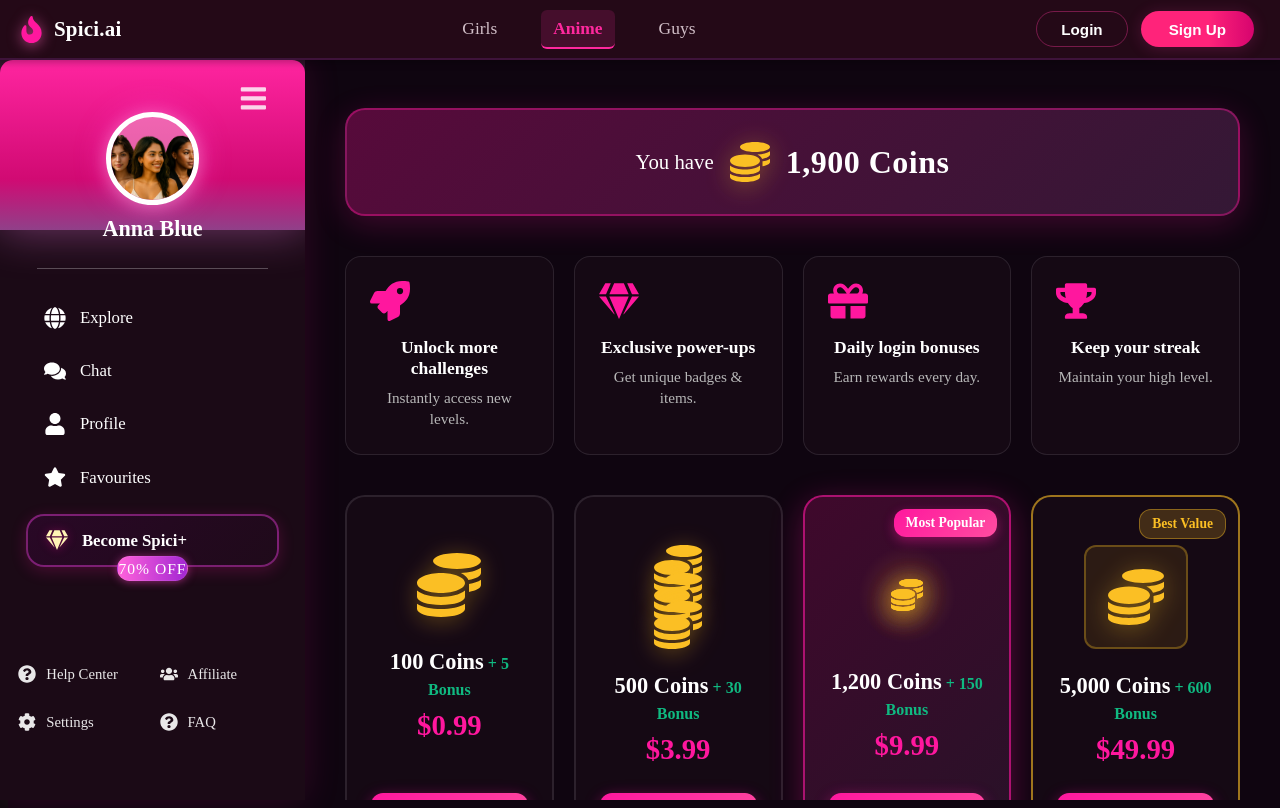
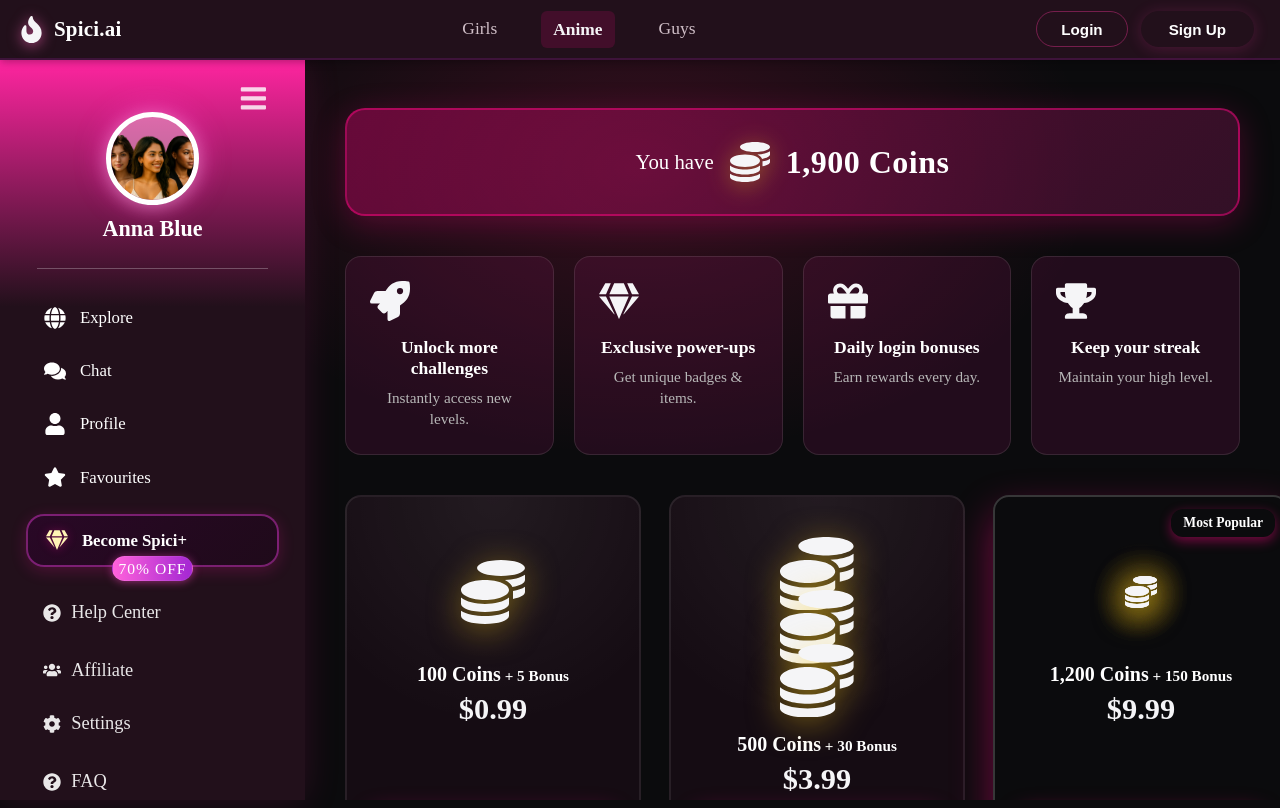
Before and after one commit to Waqas56jb/Spici.ai, a React (Create React App) app in the folder frontend/: page /coins in a window 1280 px wide. Built offline with nearby package versions, Linux system fonts and the light colour scheme.

Commit message:
home page is updated

```diff
--- a/frontend/public/index.html
+++ b/frontend/public/index.html
@@ -6,6 +6,10 @@
     <meta name="viewport" content="width=device-width, initial-scale=1, maximum-scale=5, user-scalable=yes, viewport-fit=cover" />
     <meta name="theme-color" content="#000000" />
     <title>Spici.ai Frontend</title>
+    <!-- Fonts: Poppins for headings/buttons, Inter fallback for body -->
+    <link rel="preconnect" href="https://fonts.googleapis.com" />
+    <link rel="preconnect" href="https://fonts.gstatic.com" crossorigin />
+    <link href="https://fonts.googleapis.com/css2?family=Inter:wght@400;500;600&family=Poppins:wght@500;600;700;800&display=swap" rel="stylesheet" />
   </head>
   <body>
     <noscript>You need to enable JavaScript to run this app.</noscript>
--- a/frontend/src/components/CoinsPage.css
+++ b/frontend/src/components/CoinsPage.css
@@ -6,7 +6,7 @@
   width: 100vw;
   max-width: 100vw;
   overflow-x: hidden;
-  background: #0f0510;
+  background: var(--surface-1);
   box-sizing: border-box;
 }
 
@@ -26,20 +26,20 @@
 }
 
 .coins-content {
-  max-width: 1200px;
+  max-width: 1280px;
   margin: 0 auto;
   width: 100%;
 }
 
 /* Current Coins Banner */
 .coins-banner {
-  background: linear-gradient(135deg, rgba(255, 23, 158, 0.3) 0%, rgba(139, 69, 139, 0.3) 100%);
-  border: 2px solid rgba(255, 23, 158, 0.4);
+  background: linear-gradient(135deg, rgba(249, 6, 128, 0.35) 0%, rgba(125, 26, 87, 0.35) 100%);
+  border: 2px solid rgba(249, 6, 128, 0.5);
   border-radius: 20px;
   padding: 32px;
   margin-bottom: 40px;
   text-align: center;
-  box-shadow: 0 8px 32px rgba(255, 23, 158, 0.2);
+  box-shadow: 0 8px 32px rgba(249, 6, 128, 0.25);
 }
 
 .coins-banner__content {
@@ -57,9 +57,9 @@
 }
 
 .coins-banner__icon {
-  color: #fbbf24;
+  color: var(--gold-500);
   font-size: 2.5rem;
-  filter: drop-shadow(0 4px 12px rgba(251, 191, 36, 0.4));
+  filter: drop-shadow(0 4px 12px rgba(250, 204, 21, 0.45));
 }
 
 .coins-banner__amount {
@@ -78,7 +78,7 @@
 }
 
 .coins-feature-card {
-  background: rgba(26, 13, 24, 0.6);
+  background: rgba(129, 23, 89, 0.2);
   border: 1px solid rgba(255, 255, 255, 0.1);
   border-radius: 16px;
   padding: 24px;
@@ -94,7 +94,7 @@
 }
 
 .coins-feature-card__icon {
-  color: #ff179e;
+  color: var(--pink-500);
   font-size: 2.5rem;
   margin-bottom: 16px;
   display: block;
@@ -117,16 +117,17 @@
 /* Coin Packages */
 .coins-packages {
   display: grid;
-  grid-template-columns: repeat(4, 1fr);
-  gap: 20px;
+  grid-template-columns: repeat(4, 296px);
+  gap: 28px;
+  justify-content: space-between;
   margin-bottom: 40px;
 }
 
 .coins-package {
-  background: rgba(26, 13, 24, 0.6);
-  border: 2px solid rgba(255, 255, 255, 0.1);
-  border-radius: 20px;
-  padding: 24px;
+  background: radial-gradient(120% 100% at 50% 0%, rgba(255, 255, 255, 0.06) 0%, rgba(0, 0, 0, 0) 60%), rgba(26, 13, 24, 0.7);
+  border: 2px solid rgba(255, 255, 255, 0.08);
+  border-radius: 16px;
+  padding: 22px 22px 18px 22px;
   text-align: center;
   cursor: pointer;
   transition: all 0.3s;
@@ -134,29 +135,29 @@
   display: flex;
   flex-direction: column;
   align-items: center;
-  min-height: 320px;
+  min-height: 340px; /* medium size like Figma */
 }
 
 .coins-package:hover {
-  border-color: rgba(255, 23, 158, 0.5);
+  border-color: rgba(249, 6, 128, 0.55);
   background: rgba(26, 13, 24, 0.8);
   transform: translateY(-4px);
-  box-shadow: 0 8px 24px rgba(255, 23, 158, 0.3);
+  box-shadow: 0 8px 24px rgba(249, 6, 128, 0.3);
 }
 
 .coins-package--popular {
-  background: linear-gradient(135deg, rgba(255, 23, 158, 0.2) 0%, rgba(139, 69, 139, 0.2) 100%);
-  border-color: rgba(255, 23, 158, 0.6);
-  box-shadow: 0 8px 32px rgba(255, 23, 158, 0.3);
+  background: var(--grad-primary);
+  border-color: rgba(255, 255, 255, 0.18);
+  box-shadow: 0 18px 40px rgba(249, 6, 128, 0.45);
 }
 
 .coins-package--best-value {
-  border-color: rgba(251, 191, 36, 0.6);
+  border-color: rgba(250, 204, 21, 0.65);
 }
 
 .coins-package--selected {
-  border-color: #ff179e;
-  box-shadow: 0 0 0 4px rgba(255, 23, 158, 0.2);
+  border-color: var(--pink-500);
+  box-shadow: 0 0 0 4px rgba(249, 6, 128, 0.25);
 }
 
 .coins-package__badge {
@@ -171,29 +172,29 @@
 }
 
 .coins-package__badge--popular {
-  background: linear-gradient(135deg, #ff179e 0%, #ff4da0 100%);
+  background: var(--grad-primary);
   color: #ffffff;
-  box-shadow: 0 4px 12px rgba(255, 23, 158, 0.4);
+  box-shadow: 0 4px 12px rgba(249, 6, 128, 0.45);
 }
 
 .coins-package__badge--best-value {
-  background: rgba(251, 191, 36, 0.2);
-  color: #fbbf24;
-  border: 1px solid rgba(251, 191, 36, 0.4);
+  background: rgba(250, 204, 21, 0.22);
+  color: var(--gold-500);
+  border: 1px solid rgba(250, 204, 21, 0.45);
 }
 
 .coins-package__icon-wrapper {
-  margin: 24px 0;
-  min-height: 80px;
+  margin: 18px 0 16px 0;
+  min-height: 110px;
   display: flex;
   align-items: center;
   justify-content: center;
 }
 
 .coins-package__icon {
-  color: #fbbf24;
-  font-size: 3rem;
-  filter: drop-shadow(0 4px 12px rgba(251, 191, 36, 0.4));
+  color: var(--gold-500);
+  font-size: 4.6rem;
+  filter: drop-shadow(0 6px 16px rgba(250, 204, 21, 0.5));
 }
 
 .coins-package__icon--single {
@@ -257,49 +258,66 @@
   flex: 1;
   display: flex;
   flex-direction: column;
-  gap: 8px;
-  margin-bottom: 20px;
+  gap: 6px;
+  margin-bottom: 16px;
 }
 
 .coins-package__amount {
-  font-size: 1.4rem;
+  font-size: 1.25rem;
   font-weight: 700;
   color: #ffffff;
 }
 
 .coins-package__bonus {
-  font-size: 1rem;
-  color: #10b981;
+  font-size: 0.95rem;
+  color: var(--success-500);
   font-weight: 600;
 }
 
 .coins-package__price {
-  font-size: 1.8rem;
+  font-size: 1.9rem;
   font-weight: 800;
-  color: #ff179e;
+  color: var(--pink-500);
 }
 
 .coins-package__button {
   width: 100%;
-  height: 48px;
-  background: linear-gradient(135deg, #ff179e 0%, #ff4da0 100%);
+  height: 46px;
+  background: #E6007A;
   color: #ffffff;
-  border: none;
-  border-radius: 12px;
+  border: 1px solid #92094E;
+  border-radius: 10px;
   font-size: 1rem;
   font-weight: 700;
   cursor: pointer;
   transition: all 0.3s;
-  box-shadow: 0 4px 16px rgba(255, 23, 158, 0.4);
+  box-shadow: 0 0 25px rgba(230, 0, 122, 0.4);
 }
 
 .coins-package__button:hover {
-  box-shadow: 0 6px 20px rgba(255, 23, 158, 0.5);
+  filter: brightness(1.04);
+  box-shadow: inset 0 0 0 1px rgba(255,255,255,0.18), 0 10px 26px rgba(249, 6, 128, 0.55);
   transform: translateY(-2px);
 }
 
 .coins-package__button:active {
   transform: translateY(0);
+}
+ .coins-package__button:focus-visible {
+  outline: none;
+  box-shadow: inset 0 0 0 2px rgba(255,255,255,0.25), 0 0 0 3px rgba(249,6,128,0.35), 0 10px 26px rgba(249, 6, 128, 0.55);
+}
+
+/* Popular card button outlined style */
+.coins-package--popular .coins-package__button {
+  background: #94044C;
+  border: 1px solid #FACC15;
+  color: #ffffff;
+  box-shadow: 0 0 25px rgba(230, 0, 122, 0.4), 0 0 15px rgba(230, 0, 122, 0.6);
+}
+.coins-package--popular .coins-package__button:hover {
+  filter: brightness(1.02);
+  transform: none;
 }
 
 /* Bottom Sections */
--- a/frontend/src/components/Header.css
+++ b/frontend/src/components/Header.css
@@ -8,7 +8,7 @@
   max-width: 100vw;
   box-sizing: border-box;
   height: 60px;
-  background: #240917;
+  background: #22101B;
   border-bottom: 2px solid #3e133a;
   display: flex;
   align-items: center;
@@ -23,7 +23,7 @@
   cursor: pointer; user-select: none;
 }
 .header__logo-icon {
-  color: #ff179e;
+  color: var(--pink-500);
   width: 27px; height: 27px;
   filter: drop-shadow(0 2px 7px #ff64b9a8);
 }
@@ -55,11 +55,26 @@
   background-color: rgba(255, 40, 158, 0.1);
 }
 .header__nav-link--active {
-  color: #ff289e;
-  border-bottom: 2.5px solid #ff289e;
+  color: var(--pink-500);
+  border-bottom: 2.5px solid var(--pink-500);
   font-weight: 700;
   opacity: 1;
-  background-color: rgba(255, 40, 158, 0.15);
+  background-color: rgba(249, 6, 128, 0.15);
+}
+
+/* Slim underline accent centered under active link, like Figma divider */
+.header__nav-link--active {
+  position: relative;
+}
+.header__nav-link--active::after {
+  content: '';
+  position: absolute;
+  left: 20%;
+  right: 20%;
+  bottom: -8px;
+  height: 2px;
+  background: var(--pink-500);
+  border-radius: 2px;
 }
 
 .header__actions {
@@ -83,12 +98,12 @@
   justify-content: center;
 }
 .header__login:hover {
-  border: 1.7px solid #f926c6;
+  border: 1.7px solid var(--pink-600);
   color: #e5aed8;
-  background-color: rgba(255, 38, 158, 0.1);
+  background-color: rgba(249, 6, 128, 0.1);
 }
 .header__signup {
-  background: linear-gradient(90deg, #ff237a 60%, #d6046e 100%);
+  background: var(--grad-primary);
   color: #fff;
   border-radius: 22px;
   padding: 8px 28px;
--- a/frontend/src/components/Header.jsx
+++ b/frontend/src/components/Header.jsx
@@ -2,6 +2,7 @@ import React from 'react';
 import { FaFire } from 'react-icons/fa';
 import { useNavigate, useLocation } from 'react-router-dom';
 import './Header.css';
+import Logo from './Logo';
 
 function Header() {
   const navigate = useNavigate();
@@ -9,6 +10,7 @@ function Header() {
   return (
     <header className="spici-header">
       <div className="header__logo" onClick={() => navigate('/') }>
+        {/* If/when a branded logo asset is available, swap into Logo component via props */}
         <FaFire className="header__logo-icon" />
         <span className="header__logo-text">Spici.ai</span>
       </div>
--- a/frontend/src/components/HomeMainContent.jsx
+++ b/frontend/src/components/HomeMainContent.jsx
@@ -11,7 +11,7 @@ export default function HomeMainContent() {
       <section className="main-hero-banner">
         <div className="main-hero-banner__content">
           <h1 className="main-hero-banner__title">The AI girlfriend<br />experience – reimagined.</h1>
-          <p className="main-hero-banner__subtitle">Flirt. Connect. Go deeper.</p>
+          <p className="main-hero-banner__subtitle" style={{'color': '#ffffffb7'}}>Flirt. Connect. Go deeper.</p>
           <button className="main-hero-banner__cta">Start bonding now.</button>
         </div>
         <img src={groupImg} alt="Group" className="main-hero-banner__img" />
--- a/frontend/src/components/Sidebar.jsx
+++ b/frontend/src/components/Sidebar.jsx
@@ -28,8 +28,8 @@ export default function Sidebar({ isOpen = true, onToggle, onSpiciClick }) {
   };
 
   return (
-    <aside className={`spici-sidebar ${isOpen ? 'sidebar-open' : 'sidebar-closed'}`}>
-      <div className="sidebar-gradient" />
+    <aside className={`spici-sidebar ${isOpen ? 'sidebar-open' : 'sidebar-closed'}`} style={{background: 'linear-gradient(180deg, #ff25a0 , #22101B , #22101B , #22101B 100%)'}}>
+      <div className="" />
       <button className="sidebar-hamburger" onClick={onToggle}>
         <FaBars />
       </button>
@@ -125,11 +125,11 @@ export default function Sidebar({ isOpen = true, onToggle, onSpiciClick }) {
         >
           <FaGem className="sidebar-link-icon sidebar-link-icon--gem" />
           <span>Become Spici+</span>
-          <span className="sidebar-spici-offer">70% OFF</span>
+          <span className="sidebar-spici-offer" style={{paddingLeft: '5px', paddingRight: '5px'}}>70% OFF</span>
         </div>
       </nav>
-      <div className="sidebar-secondarynav">
-        <div className="sidebar-row">
+      <div className="sidebar-secondarynav" style={{paddingLeft: '50px'}}>
+        <div className="sidebar-row" style={{display: 'flex', flexDirection: 'column', fontSize: '20px', fontWeight: 'semibold'}}>
           <span
             className={`sidebar-link sidebar-link--tiny ${isActive('/help-center') ? 'sidebar-link--active' : ''}`}
             onClick={(e) => {
@@ -150,7 +150,7 @@ export default function Sidebar({ isOpen = true, onToggle, onSpiciClick }) {
           </span>
           <span className="sidebar-link sidebar-link--tiny"><FaUsers /> Affiliate</span>
         </div>
-        <div className="sidebar-row">
+        <div className="sidebar-row" style={{display: 'flex', flexDirection: 'column', fontSize: '20px', fontWeight: 'semibold'}}>
           <span
             className={`sidebar-link sidebar-link--tiny ${isActive('/settings') ? 'sidebar-link--active' : ''}`}
             onClick={(e) => {
```
Also changed, not shown: frontend/src/components/HomePage.css (+15 -7 lines), frontend/src/index.css (+33 -1 lines).
